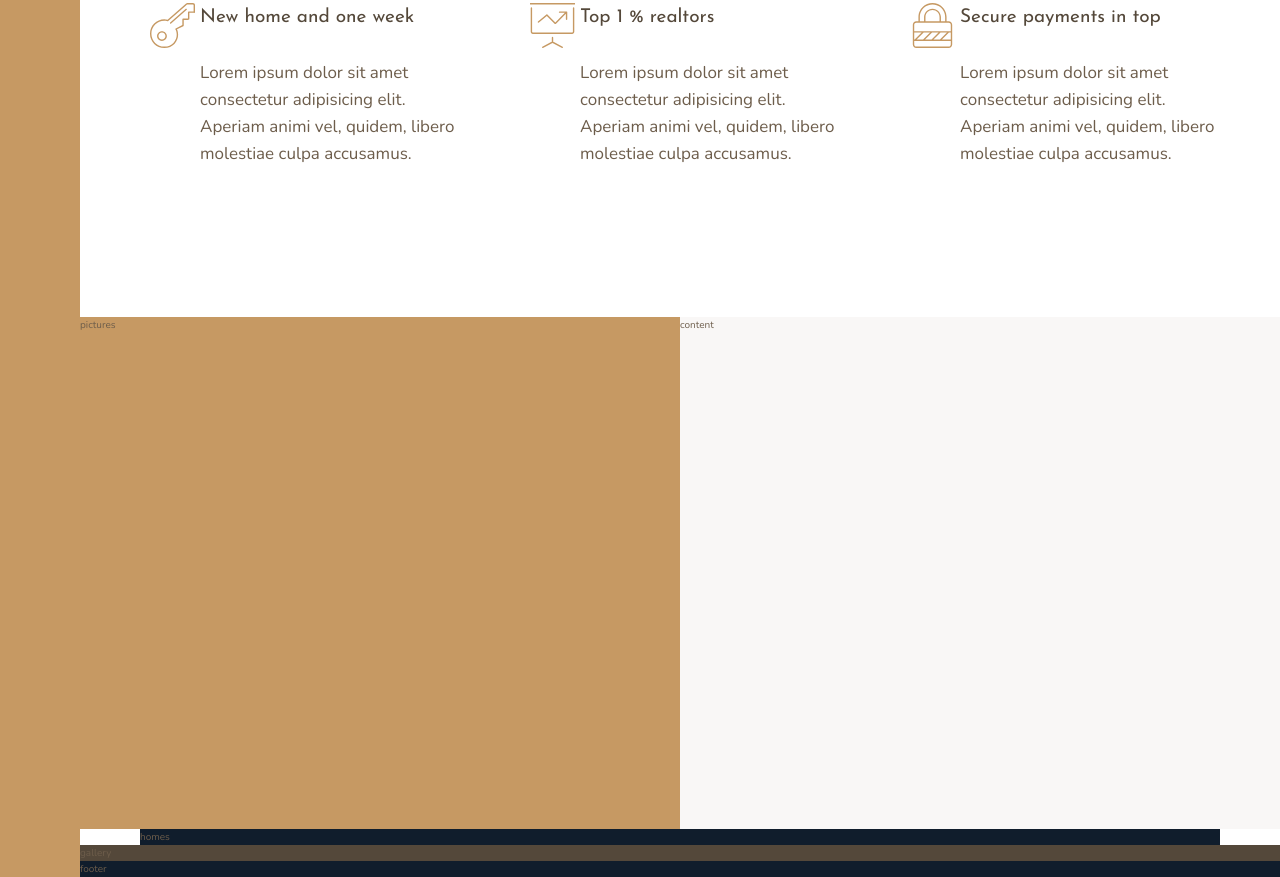
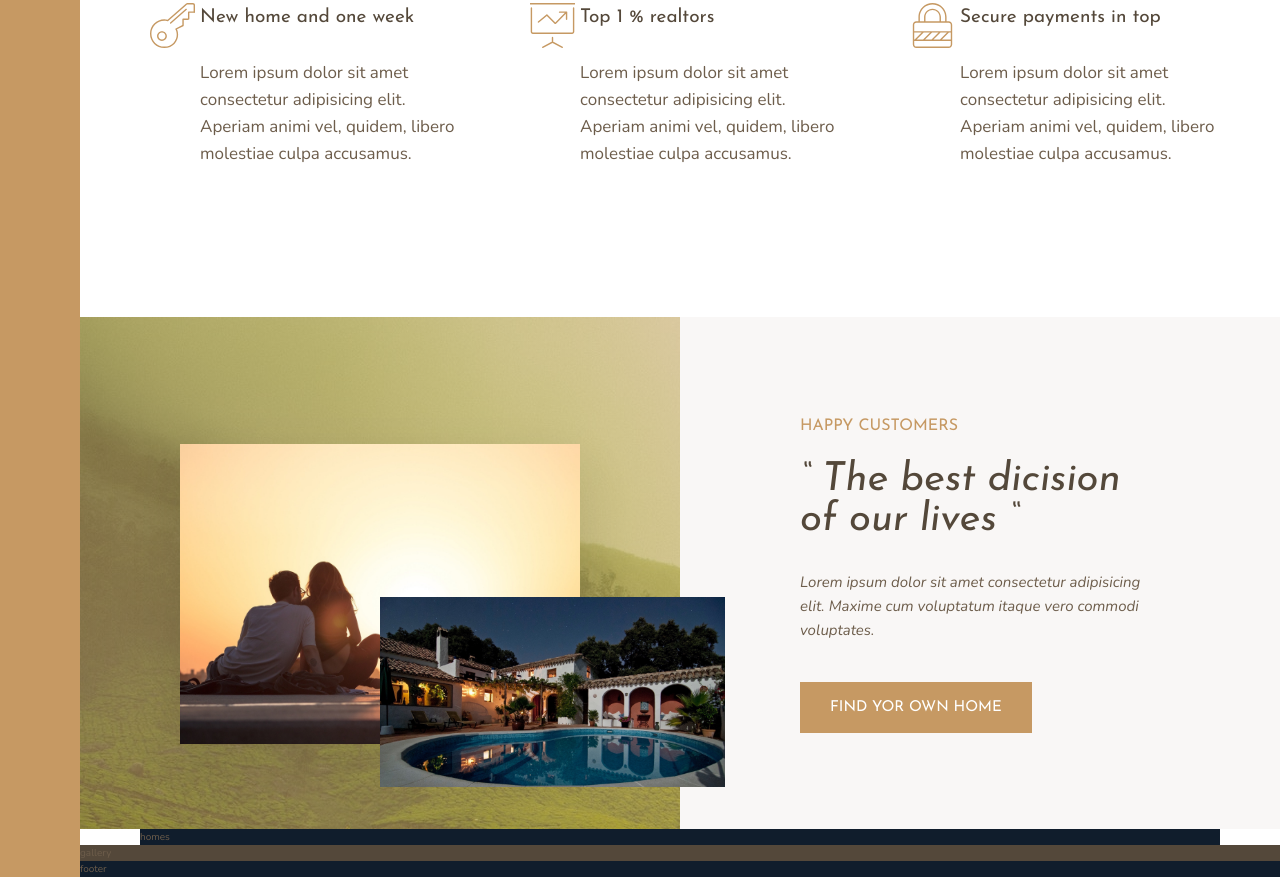
Before and after one commit to ThanhNam20/Nexter-Page-, a plain HTML site: page index.html in a window 1280 px wide. Shown: the part 1011-1888 px from the top of the page. Drawn offline with nearby package versions, Linux system fonts and the light colour scheme.

Commit message:
Adding story section

```diff
--- a/css/style.css
+++ b/css/style.css
@@ -24,12 +24,52 @@ body {
   font-family: "Josefin Sans", sans-serif;
   font-weight: 400; }
 
+.heading-2 {
+  font-size: 4rem;
+  font-style: italic;
+  line-height: 1; }
+  .heading-2--light {
+    color: #f9f7f6; }
+  .heading-2--dark {
+    color: #54483A; }
+
+.heading-3 {
+  font-size: 1.6rem;
+  color: #c69963;
+  text-transform: uppercase; }
+
 .heading-4 {
   font-size: 1.9rem; }
   .heading-4--light {
     color: #f9f7f6; }
   .heading-4--dark {
     color: #54483A; }
+
+.btn {
+  background-color: #c69963;
+  color: #fff;
+  border: none;
+  border-radius: 0;
+  font-family: "Josefin Sans", sans-serif;
+  font-size: 1.5rem;
+  text-transform: uppercase;
+  padding: 1.8rem 3rem;
+  cursor: pointer;
+  transform: all .2s; }
+  .btn:hover {
+    background-color: #B28451; }
+
+.mb-sm {
+  margin-bottom: 2rem; }
+
+.mb-md {
+  margin-bottom: 3rem; }
+
+.mb-lg {
+  margin-bottom: 4rem; }
+
+.mb-hg {
+  margin-bottom: 8rem; }
 
 .sidebar {
   background-color: #c69963;
@@ -66,12 +106,38 @@ body {
     font-size: 1.7rem; }
 
 .story__pictures {
+  background-image: linear-gradient(rgba(198, 153, 99, 0.5), rgba(198, 153, 99, 0.5)), url("../img/back.jpg");
   background-color: #c69963;
-  grid-column: full-start/ col-end 4; }
+  grid-column: full-start/ col-end 4;
+  display: grid;
+  grid-template-columns: repeat(6, 1fr);
+  align-items: center; }
+
+.story__img--1 {
+  width: 100%;
+  grid-row: 2/6;
+  grid-column: 2/6;
+  box-shadow: 0 2rem 5rem rgba(0, 0, 0, 0.1); }
+
+.story__img--2 {
+  width: 115%;
+  grid-row: 4/6;
+  grid-column: 4/7;
+  z-index: 20; }
 
 .story__content {
   background-color: #f9f7f6;
-  grid-column: col-start 5/ full-end; }
+  grid-column: col-start 5/ full-end;
+  padding: 6rem 12rem;
+  display: flex;
+  flex-direction: column;
+  justify-content: center;
+  align-items: flex-start; }
+
+.story__text {
+  font-size: 1.5rem;
+  font-style: italic;
+  margin-bottom: 4rem; }
 
 .homes {
   background-color: #101d2c;
--- a/index.html
+++ b/index.html
@@ -72,10 +72,18 @@
 
         </section>
         <div class="story__pictures">
-            pictures
+            <img src="./img/story-1.jpeg" alt="" class="story__img--1">
+            <img src="./img/story-2.jpeg" alt="" class="story__img--2">
         </div>
         <div class="story__content">
-            content
+            <h3 class="heading-3 mb-sm">Happy Customers</h3>
+            <h2 class="heading-2 heading-2--dark mb-md">&ldquo; The best dicision of our lives &ldquo;</h2>
+            <p class="story__text ">
+                Lorem ipsum dolor sit amet consectetur adipisicing elit. Maxime cum voluptatum itaque vero commodi voluptates.
+            </p>
+            <button class="btn">
+                Find yor own home
+            </button>
         </div>
         <section class="homes">
             homes
--- a/sass/_story.scss
+++ b/sass/_story.scss
@@ -1,10 +1,38 @@
 .story {
     &__pictures {
+        background-image:linear-gradient(rgba($color-primary,.5),rgba($color-primary,.5)), url("../img/back.jpg");
         background-color: $color-primary;
         grid-column: full-start/ col-end 4;
+
+        display: grid;
+        grid-template-columns: repeat(6,1fr);
+        align-items: center;
     }
+    &__img--1{
+        width:100%;
+        grid-row: 2/6;
+        grid-column: 2/6;
+        box-shadow: 0 2rem 5rem rgba(#000,.1);
+    }
+    &__img--2 {
+        width: 115%;
+        grid-row: 4/6;
+        grid-column: 4/7;
+        z-index: 20;
+    }
+
     &__content {
         background-color: $color-grey-light-1;
         grid-column: col-start 5/ full-end;
+        padding: 6rem 12rem;
+        display: flex;
+        flex-direction: column;
+        justify-content: center;
+        align-items: flex-start;
+    }
+    &__text {
+        font-size: 1.5rem;
+        font-style: italic;
+        margin-bottom: 4rem;
     }
 }
--- a/sass/_typography.scss
+++ b/sass/_typography.scss
@@ -4,9 +4,22 @@
 }
 .heading-2 {
     @extend %heading;
+    font-size: 4rem;
+    font-style: italic;
+    line-height: 1;
+    &--light {
+        color: $color-grey-light-1;
+    }
+
+    &--dark {
+        color: $color-grey-dark-1;
+    }
 }
 .heading-3 {
     @extend %heading;
+    font-size: 1.6rem;
+    color: $color-primary;
+    text-transform: uppercase;
 }
 .heading-4 {
     @extend %heading;
@@ -17,5 +30,36 @@
     &--dark {
         color: $color-grey-dark-1;
     }
+}
+.btn {
+    background-color: $color-primary;
+    color: #fff;
+    border: none;
+    border-radius: 0;
+    font-family: $font-display;
+    font-size: 1.5rem;
+    text-transform: uppercase;
+    padding: 1.8rem 3rem;
+    cursor: pointer;
+    transform: all .2s;
 
+    &:hover {
+        background-color: $color-primary-dark;
+    }
 }
+
+.mb-sm {
+    margin-bottom: 2rem;
+}
+
+.mb-md {
+    margin-bottom: 3rem;
+}
+
+.mb-lg {
+    margin-bottom: 4rem;
+}
+
+.mb-hg {
+    margin-bottom: 8rem;
+}
```
